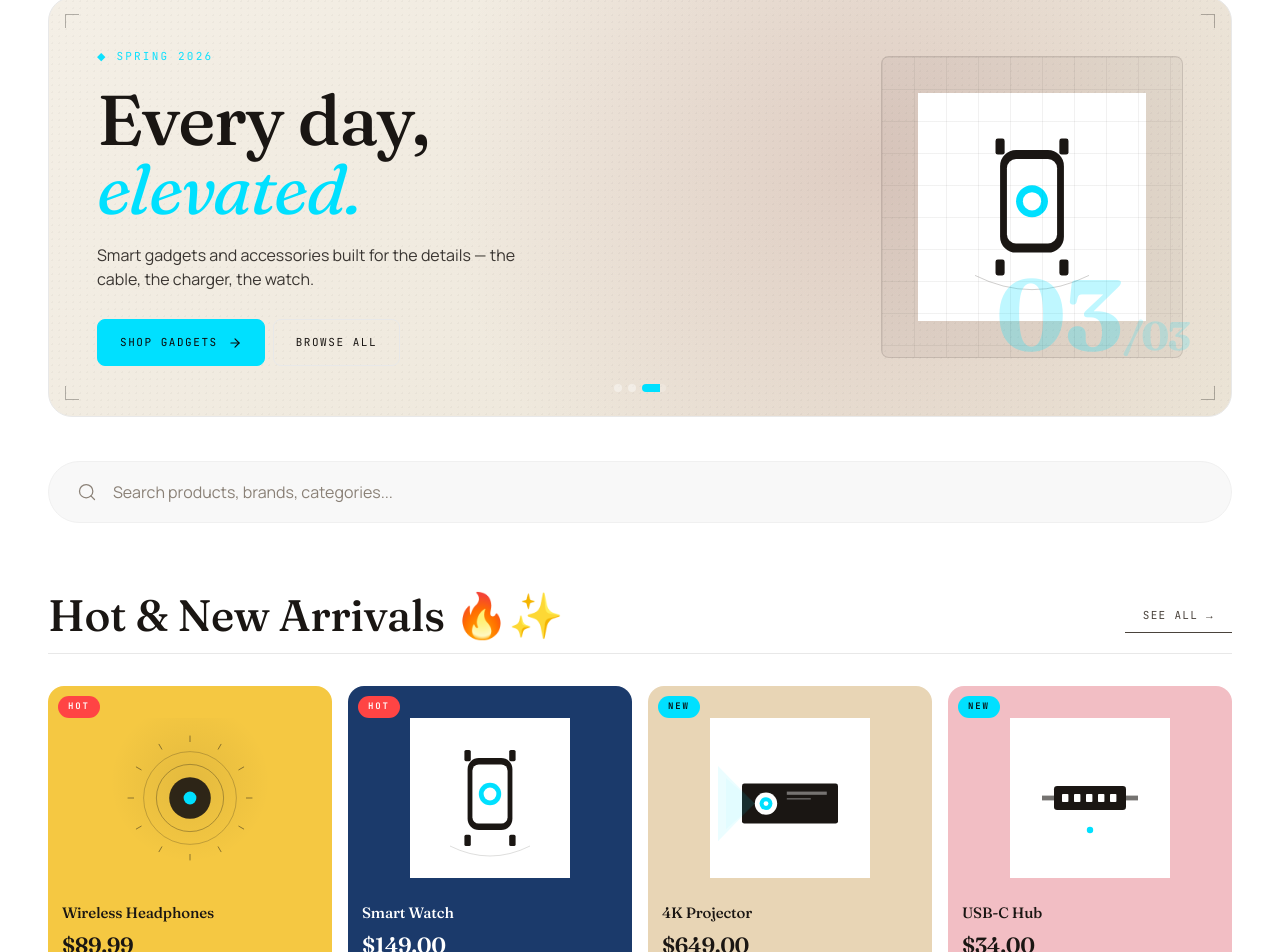
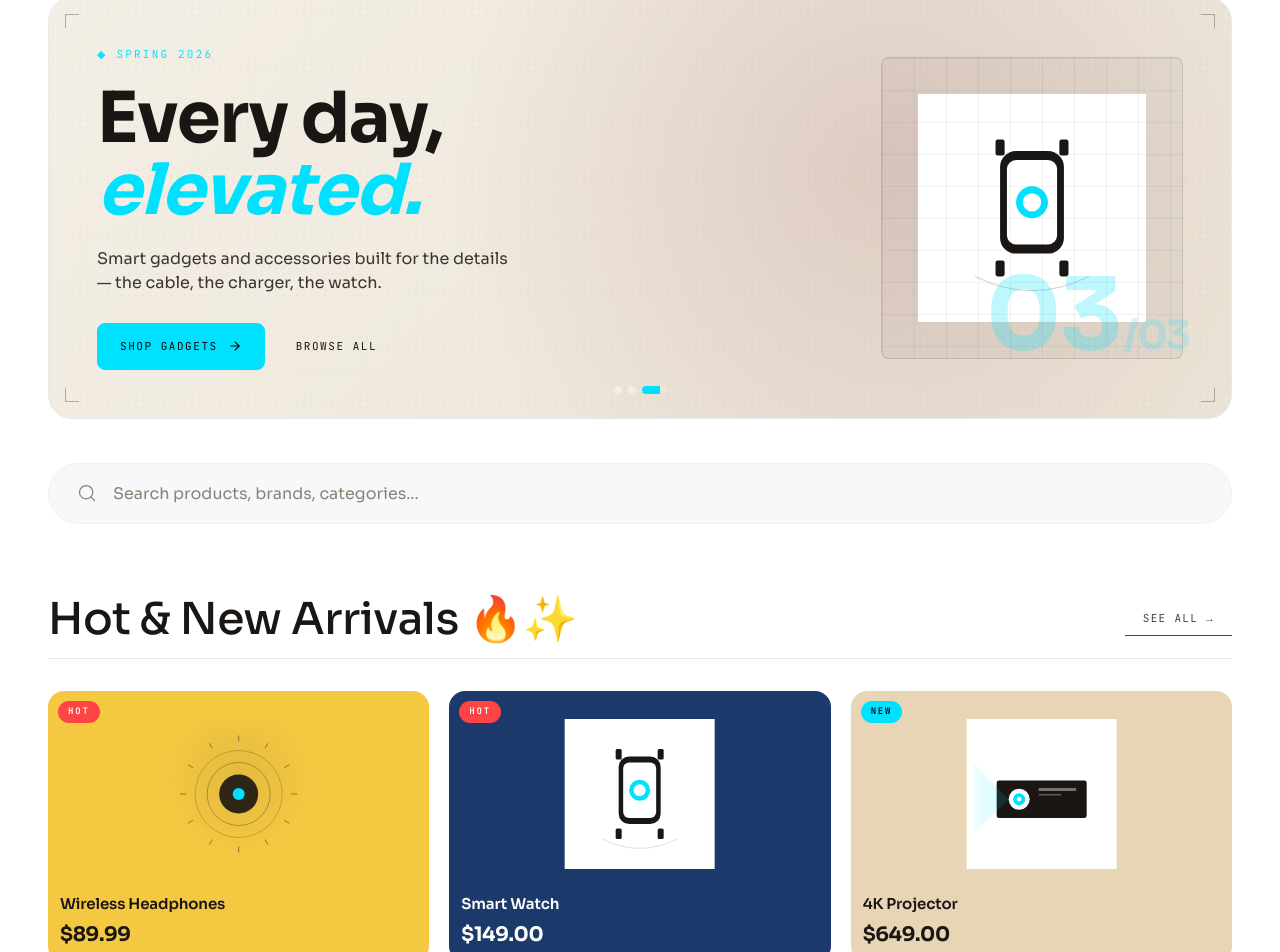
Before and after one commit to blowva/kendohub, a React (Vite) app: page / in a window 1280 px wide. Shown: the part 112-1064 px from the top of the page. Built offline with nearby package versions, Linux system fonts and the light colour scheme.

Commit message:
polish: sora font, smaller hero, working search, 3-col arrivals, slimmer drawer

```diff
--- a/src/components/Footer.css
+++ b/src/components/Footer.css
@@ -21,7 +21,6 @@
 .footer-hero-title em {
   font-style: italic;
   color: var(--accent);
-  font-variation-settings: 'opsz' 144, 'SOFT' 80;
 }
 
 .footer-form {
--- a/src/components/Header.css
+++ b/src/components/Header.css
@@ -35,10 +35,9 @@
 }
 .logo-wordmark {
   font-family: var(--font-display);
-  font-weight: 600;
+  font-weight: 700;
   font-size: 20px;
   letter-spacing: -0.02em;
-  font-variation-settings: 'opsz' 144, 'SOFT' 20;
 }
 
 @media (min-width: 640px) {
@@ -121,7 +120,7 @@
   position: fixed;
   top: 0;
   left: 0;
-  width: min(380px, 92vw);
+  width: min(320px, 75vw);
   height: 100vh;
   z-index: 90;
   display: flex;
--- a/src/components/HeroCarousel.css
+++ b/src/components/HeroCarousel.css
@@ -9,9 +9,9 @@
   position: relative;
   display: grid;
   grid-template-columns: 1fr;
-  gap: 20px;
+  gap: 14px;
   align-items: center;
-  min-height: auto;
+  min-height: 360px;
   padding: 24px;
   border-radius: 20px;
   overflow: hidden;
@@ -73,21 +73,19 @@
 .hc-eyebrow {
   font-size: 10px;
   letter-spacing: 0.2em;
-  margin: 0 0 14px;
+  margin: 0 0 12px;
   opacity: 0.95;
 }
 .hc-title {
-  font-size: clamp(30px, 9vw, 42px);
-  font-weight: 500;
-  margin: 0 0 14px;
-  line-height: 0.98;
-  font-variation-settings: 'opsz' 144, 'SOFT' 40;
+  font-size: 32px;
+  font-weight: 700;
+  margin: 0 0 12px;
+  line-height: 1.02;
 }
 .hc-title-line { display: block; }
 .hc-title em {
   font-style: italic;
   color: var(--slide-accent);
-  font-variation-settings: 'opsz' 144, 'SOFT' 100;
 }
 .stage-cinema .hc-title em,
 .stage-audio .hc-title em { color: #00E0FF; }
@@ -97,7 +95,7 @@
   line-height: 1.5;
   opacity: 0.85;
   max-width: none;
-  margin: 0 0 20px;
+  margin: 0 0 14px;
 }
 
 .hc-cta { display: flex; gap: 8px; flex-wrap: wrap; }
@@ -125,7 +123,7 @@
   position: relative;
   z-index: 2;
   aspect-ratio: 1;
-  max-width: 200px;
+  max-width: 180px;
   margin: 0 auto;
   grid-row: 1;
   animation: hc-visual-in 0.9s cubic-bezier(0.2, 0.7, 0.2, 1) both;
@@ -181,7 +179,6 @@
   opacity: 0.25;
   pointer-events: none;
   letter-spacing: -0.02em;
-  font-variation-settings: 'opsz' 144, 'SOFT' 20;
 }
 .hc-slide-num-total {
   font-size: 0.4em;
@@ -252,7 +249,7 @@
     grid-row: auto;
   }
   .hc-eyebrow { font-size: 11px; margin-bottom: 20px; }
-  .hc-title { font-size: clamp(44px, 5vw, 64px); margin-bottom: 18px; }
+  .hc-title { font-size: clamp(42px, 5vw, 60px); margin-bottom: 18px; font-weight: 700; }
   .hc-sub { font-size: 14px; max-width: 420px; margin-bottom: 24px; }
   .hc-slide-num { font-size: 80px; }
   .hc-dots-inner { bottom: 20px; gap: 6px; }
@@ -286,7 +283,7 @@
     border-radius: 24px;
   }
   .hc-visual { max-width: 380px; }
-  .hc-title { font-size: clamp(56px, 5.5vw, 80px); margin-bottom: 20px; }
+  .hc-title { font-size: clamp(52px, 5.5vw, 76px); margin-bottom: 20px; }
   .hc-sub { font-size: 16px; max-width: 420px; margin-bottom: 28px; }
   .hc-slide-num { font-size: 100px; }
   .hc-dots-inner { bottom: 24px; gap: 6px; }
--- a/src/components/ProductCard.css
+++ b/src/components/ProductCard.css
@@ -72,7 +72,6 @@
   font-size: 15px;
   font-weight: 500;
   margin: 0;
-  font-variation-settings: 'opsz' 72, 'SOFT' 30;
   line-height: 1.15;
 }
 .pcard-name-link { display: block; color: inherit; }
--- a/src/components/SearchBar.css
+++ b/src/components/SearchBar.css
@@ -1,4 +1,9 @@
-/* Mobile-first */
+.sb-wrap {
+  position: relative;
+  width: 100%;
+}
+
+/* Mobile-first pill input */
 .search-bar {
   display: flex;
   align-items: center;
@@ -37,3 +42,80 @@
   .search-bar { padding: 18px 28px; gap: 14px; }
   .sb-input { font-size: 16px; }
 }
+
+/* ===== DROPDOWN ===== */
+.sb-dropdown {
+  position: absolute;
+  top: calc(100% + 8px);
+  left: 0;
+  right: 0;
+  background: var(--bg-elevated);
+  border: 1px solid var(--line);
+  border-radius: 16px;
+  box-shadow: 0 12px 36px -8px rgba(0, 0, 0, 0.18);
+  overflow: hidden;
+  z-index: 30;
+  animation: sb-drop-in 0.18s ease-out;
+}
+@keyframes sb-drop-in {
+  from { opacity: 0; transform: translateY(-4px); }
+  to   { opacity: 1; transform: translateY(0); }
+}
+
+.sb-result {
+  display: flex;
+  justify-content: space-between;
+  align-items: center;
+  gap: 12px;
+  padding: 12px 18px;
+  color: var(--ink);
+  text-decoration: none;
+  border-bottom: 1px solid var(--line-soft);
+  transition: background 0.15s;
+}
+.sb-result:last-child { border-bottom: none; }
+.sb-result:hover,
+.sb-result:focus-visible {
+  background: color-mix(in srgb, #00E0FF 10%, var(--bg));
+  outline: none;
+}
+.sb-result-name {
+  font-weight: 500;
+  font-size: 14px;
+  flex: 1;
+  min-width: 0;
+  overflow: hidden;
+  text-overflow: ellipsis;
+  white-space: nowrap;
+}
+.sb-result-meta {
+  display: flex;
+  align-items: center;
+  gap: 12px;
+  flex-shrink: 0;
+}
+.sb-result-cat {
+  font-family: var(--font-mono);
+  font-size: 10px;
+  letter-spacing: 0.1em;
+  text-transform: uppercase;
+  color: var(--ink-mute);
+}
+.sb-result-price {
+  font-weight: 600;
+  font-size: 14px;
+  color: var(--ink);
+}
+
+.sb-empty {
+  display: flex;
+  align-items: center;
+  gap: 10px;
+  padding: 16px 18px;
+  color: var(--ink-mute);
+  font-size: 13px;
+}
+.sb-empty a {
+  color: #00E0FF;
+  text-decoration: underline;
+}
--- a/src/components/SearchBar.jsx
+++ b/src/components/SearchBar.jsx
@@ -1,23 +1,57 @@
-import { useState } from 'react';
-import { useNavigate } from 'react-router-dom';
-import { Search } from 'lucide-react';
+import { useState, useRef, useEffect, useMemo } from 'react';
+import { useNavigate, Link } from 'react-router-dom';
+import { Search, PackageSearch } from 'lucide-react';
+import { products } from '../data/products';
 import './SearchBar.css';
 
 export default function SearchBar({ onChange }) {
   const [query, setQuery] = useState('');
+  const [open, setOpen] = useState(false);
+  const wrapRef = useRef(null);
   const navigate = useNavigate();
 
+  const results = useMemo(() => {
+    const q = query.trim().toLowerCase();
+    if (!q) return [];
+    return products
+      .filter(
+        (p) =>
+          p.name.toLowerCase().includes(q) ||
+          p.category.toLowerCase().includes(q) ||
+          p.tagline?.toLowerCase().includes(q)
+      )
+      .slice(0, 6);
+  }, [query]);
+
+  useEffect(() => {
+    const onDown = (e) => {
+      if (wrapRef.current && !wrapRef.current.contains(e.target)) setOpen(false);
+    };
+    document.addEventListener('mousedown', onDown);
+    return () => document.removeEventListener('mousedown', onDown);
+  }, []);
+
   const handleChange = (e) => {
-    setQuery(e.target.value);
-    onChange?.(e.target.value);
+    const v = e.target.value;
+    setQuery(v);
+    onChange?.(v);
+    setOpen(v.trim().length > 0);
   };
 
   const submit = (e) => {
     e.preventDefault();
-    if (query.trim()) navigate(`/shop?q=${encodeURIComponent(query.trim())}`);
+    if (query.trim()) {
+      setOpen(false);
+      navigate(`/shop?q=${encodeURIComponent(query.trim())}`);
+    }
+  };
+
+  const handleKey = (e) => {
+    if (e.key === 'Escape') setOpen(false);
   };
 
   return (
+    <div className="sb-wrap" ref={wrapRef}>
       <form className="search-bar" onSubmit={submit} role="search">
         <Search size={20} strokeWidth={1.5} className="sb-icon" />
         <input
@@ -26,8 +60,42 @@ export default function SearchBar({ onChange }) {
           placeholder="Search products, brands, categories..."
           value={query}
           onChange={handleChange}
+          onFocus={() => query.trim() && setOpen(true)}
+          onKeyDown={handleKey}
           aria-label="Search products"
         />
       </form>
+
+      {open && (
+        <div className="sb-dropdown" role="listbox">
+          {results.length > 0 ? (
+            results.map((p) => (
+              <Link
+                key={p.id}
+                to={`/product/${p.slug}`}
+                className="sb-result"
+                onClick={() => setOpen(false)}
+              >
+                <span className="sb-result-name">{p.name}</span>
+                <span className="sb-result-meta">
+                  <span className="sb-result-cat">{p.category}</span>
+                  <span className="sb-result-price">${p.price.toFixed(2)}</span>
+                </span>
+              </Link>
+            ))
+          ) : (
+            <div className="sb-empty">
+              <PackageSearch size={18} strokeWidth={1.5} />
+              <span>
+                No products found —{' '}
+                <Link to="/shop" onClick={() => setOpen(false)}>
+                  browse shop instead
+                </Link>
+              </span>
+            </div>
+          )}
+        </div>
+      )}
+    </div>
   );
 }
--- a/src/index.css
+++ b/src/index.css
@@ -3,7 +3,7 @@
    Paper-warm canvas, oxblood accent, serif display + mono utility
    ===================================================================== */
 
-@import url('https://fonts.googleapis.com/css2?family=Fraunces:ital,opsz,wght@0,9..144,400;0,9..144,500;0,9..144,600;0,9..144,700;0,9..144,800;1,9..144,400&family=Manrope:wght@300;400;500;600;700&family=JetBrains+Mono:wght@400;500;600&display=swap');
+@import url('https://fonts.googleapis.com/css2?family=Sora:wght@400;500;600;700;800&family=Manrope:wght@400;500;600;700&family=JetBrains+Mono:wght@400;500;600&display=swap');
 
 :root {
   /* ---- Light theme (clean white) ---- */
@@ -23,8 +23,8 @@
   --shadow: 0 1px 0 rgba(0,0,0,0.04), 0 18px 40px -20px rgba(26,22,19,0.18);
 
   /* Type */
-  --font-display: 'Fraunces', 'Times New Roman', serif;
-  --font-body: 'Manrope', system-ui, sans-serif;
+  --font-display: 'Sora', system-ui, sans-serif;
+  --font-body: 'Sora', system-ui, sans-serif;
   --font-mono: 'JetBrains Mono', ui-monospace, monospace;
 
   /* Misc */
@@ -73,10 +73,9 @@ input, button, textarea, select { font-family: inherit; }
 
 .display {
   font-family: var(--font-display);
-  font-weight: 500;
-  font-variation-settings: 'opsz' 120, 'SOFT' 30;
+  font-weight: 700;
   letter-spacing: -0.02em;
-  line-height: 0.95;
+  line-height: 1.05;
 }
 .mono {
   font-family: var(--font-mono);
--- a/src/pages/Home.css
+++ b/src/pages/Home.css
@@ -54,11 +54,11 @@
 .sec-sort-btn:hover { border-color: var(--ink); color: var(--ink); }
 .sec-count { color: var(--ink-mute); font-size: 12px; white-space: nowrap; }
 
-/* ---- HOT & NEW ARRIVALS (2 cols on mobile) ---- */
-.arrivals-grid {
+/* ---- HOT & NEW ARRIVALS (always 3 cols) ---- */
+.hot-new-grid {
   display: grid;
-  grid-template-columns: repeat(2, 1fr);
-  gap: 10px;
+  grid-template-columns: repeat(3, 1fr);
+  gap: 12px;
 }
 .arrival-card {
   display: flex;
@@ -96,32 +96,36 @@
 .pill-new { background: #00E0FF; color: #0a0a0a; }
 .arrival-visual {
   flex: 1;
-  min-height: 140px;
+  min-height: 110px;
   display: flex;
   align-items: center;
   justify-content: center;
-  padding: 24px 16px 10px;
+  padding: 16px 12px 8px;
 }
-.arrival-visual svg { max-height: 120px; width: 100%; }
-.arrival-info { padding: 10px 14px 16px; }
+.arrival-visual svg { max-height: 90px; width: 100%; }
+.arrival-info { padding: 12px; }
 .arrival-info.on-dark { color: #fff; }
 .arrival-info.on-light { color: #1a1613; }
 .arrival-name {
   font-family: var(--font-display);
   font-size: 13px;
-  font-weight: 500;
+  font-weight: 600;
   margin: 0 0 4px;
   letter-spacing: -0.01em;
   line-height: 1.2;
-  font-variation-settings: 'opsz' 72, 'SOFT' 30;
+  overflow: hidden;
+  display: -webkit-box;
+  -webkit-line-clamp: 1;
+  -webkit-box-orient: vertical;
 }
 .arrival-price {
   font-family: var(--font-display);
-  font-size: 18px;
-  font-weight: 600;
+  font-size: 15px;
+  font-weight: 700;
   margin: 0;
   letter-spacing: -0.02em;
 }
+.arrival-tagline { display: none; }
 
 /* ---- CATEGORIES (3 cols on mobile) ---- */
 .cat-row {
@@ -179,11 +183,11 @@
   .sec-title { font-size: clamp(26px, 4vw, 34px); }
   .sec-link, .sec-sort-btn { font-size: 11px; padding: 8px 18px; }
 
-  .arrivals-grid { gap: 14px; }
-  .arrival-visual { min-height: 170px; padding: 28px 20px 14px; }
-  .arrival-visual svg { max-height: 140px; }
+  .hot-new-grid { gap: 16px; }
+  .arrival-visual { min-height: 150px; padding: 24px 18px 12px; }
+  .arrival-visual svg { max-height: 120px; }
   .arrival-name { font-size: 14px; }
-  .arrival-price { font-size: 20px; }
+  .arrival-price { font-size: 18px; }
 
   .cat-row { grid-template-columns: repeat(6, 1fr); gap: 10px; }
   .cat-chip { padding: 18px 10px 14px; }
@@ -203,12 +207,12 @@
   .sec-head { margin-bottom: 32px; padding-bottom: 16px; gap: 24px; }
   .sec-title { font-size: clamp(32px, 3.5vw, 44px); }
 
-  .arrivals-grid { grid-template-columns: repeat(4, 1fr); gap: 16px; }
+  .hot-new-grid { gap: 20px; }
   .arrival-card { border-radius: 16px; }
-  .arrival-visual { min-height: 200px; padding: 32px 24px 16px; }
-  .arrival-visual svg { max-height: 160px; }
+  .arrival-visual { min-height: 180px; padding: 28px 22px 14px; }
+  .arrival-visual svg { max-height: 150px; }
   .arrival-name { font-size: 15px; margin-bottom: 6px; }
-  .arrival-price { font-size: 22px; }
+  .arrival-price { font-size: 20px; }
   .arrival-pill { font-size: 9px; padding: 4px 10px; letter-spacing: 0.2em; }
 
   .cat-row { gap: 12px; }
--- a/src/pages/Home.jsx
+++ b/src/pages/Home.jsx
@@ -59,7 +59,7 @@ export default function Home() {
             <h2 className="display sec-title">Hot &amp; New Arrivals 🔥✨</h2>
             <Link to="/shop?filter=hot" className="sec-link">See all →</Link>
           </div>
-          <div className="arrivals-grid">
+          <div className="hot-new-grid">
             {hotAndNew.map((p, i) => (
               <ArrivalCard product={p} color={CARD_COLORS[i % CARD_COLORS.length]} key={p.id} />
             ))}
--- a/src/pages/Misc.css
+++ b/src/pages/Misc.css
@@ -13,7 +13,6 @@
 .misc-title em {
   font-style: italic;
   color: var(--accent);
-  font-variation-settings: 'opsz' 144, 'SOFT' 100;
 }
 
 /* ============ About ============ */
```
Also changed, not shown: src/components/Header.jsx (+11 -8 lines). Lines whose indentation alone changed are shown as unchanged.
